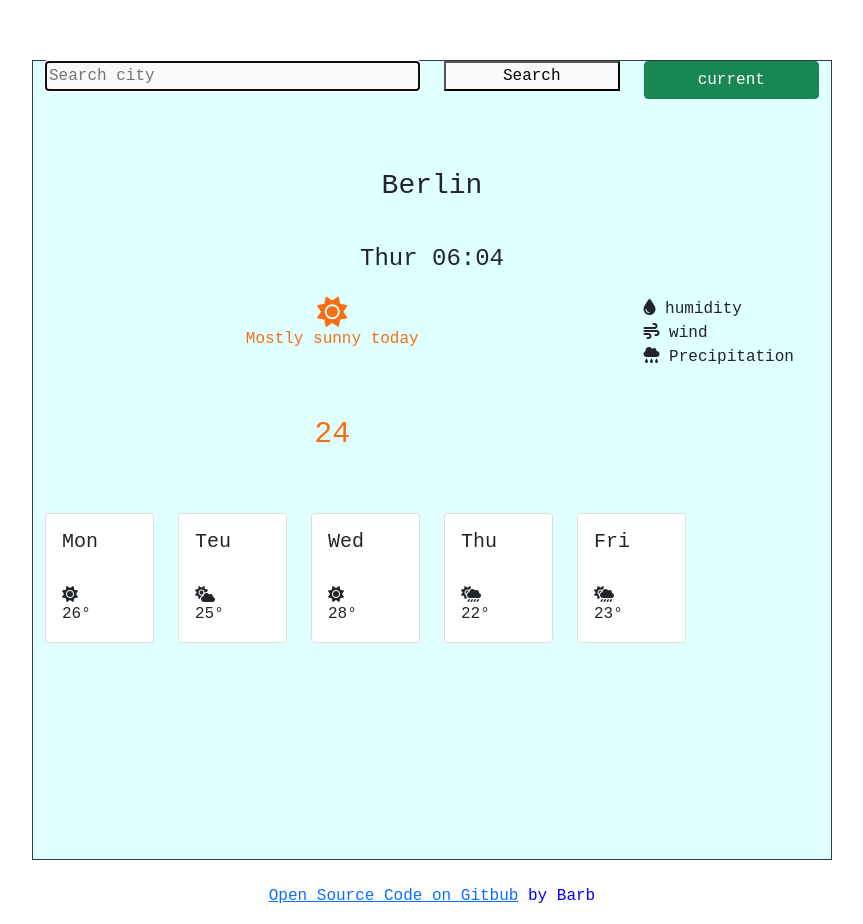
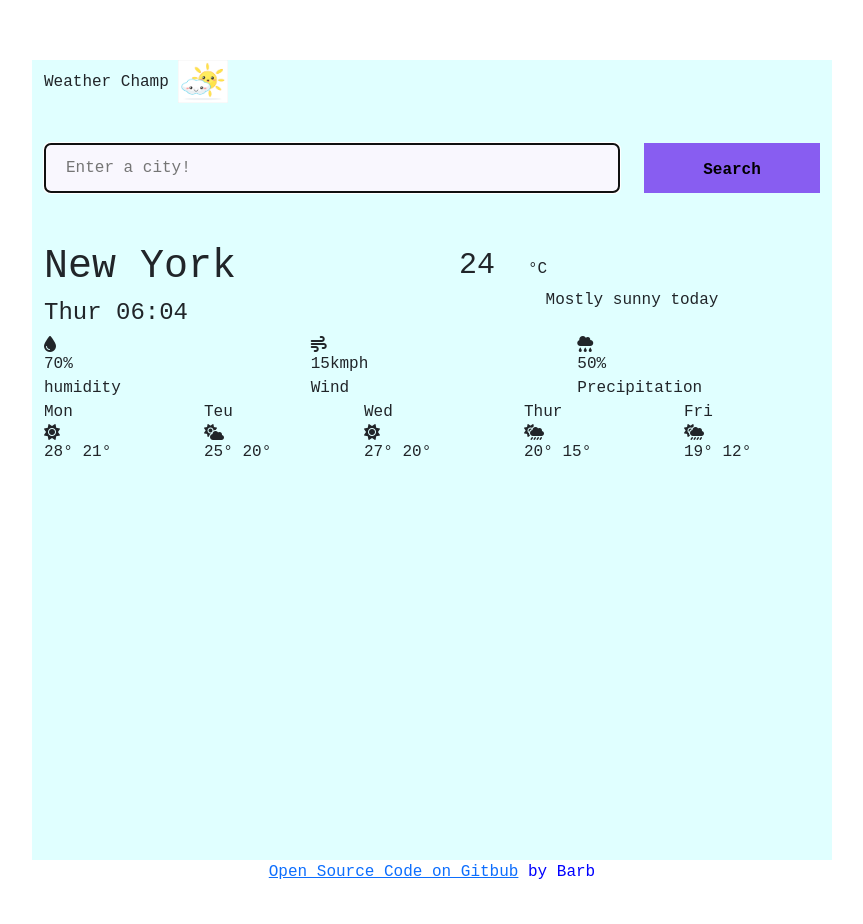
Before and after one commit to BarbMoraa/my-current-shecodes-project, a plain HTML site: page index.html in a window 1280 px wide. Shown: the whole page, without its empty margins (208-1071 px from the left). After the commit the page ends 884 px from the top, so only its background shows below. Drawn offline with nearby package versions, Linux system fonts and the light colour scheme; no server answers.

Commit message:
changed the structure of the app

```diff
--- a/index.html
+++ b/index.html
@@ -17,167 +17,183 @@
 
 </head>
 <body>
+
     <div class="container">
+      <div class="weather">
+        <P class="title">
+          Weather Champ
 
-      <form class = "searchForm" id = "search-form">
-        <div class = "row">
-          <div class = "col-6">
-            <input type="text" placeholder="Search city" autofocus ="on" autocomplete="off" id="city-input" class="type-city w-100">
+        <img src="weather-Pic.png" class="image" alt="weather-image">
+        </P>
+
+        <form class = "searchForm" id = "search-form">
+          <div class="row">
+            <div class="col-9">
+              <input type="text" placeholder="Enter a city!" autofocus ="on" autocomplete="off" id="city-input" class="type-city w-100">
+              </div>
+
+              <div class="col-3">
+                <input type="submit" value="Search" class= " search-button w-100">
+              </div>
+
+            </div>
+        </form>
+
+        <div class="weather-info">
+          <div class="row">
+            <div class="col-6">
+              <h1 id = "city">
+                New York
+              </h1>
+              <h4>
+                  <span
+                    class="dateToday"  id="date-today">
+        Thursday 17:58
+                  </span>
+                </h4>
+            </div>
+
+            <div class="col-6">
+              <span class="temperature" id="temperature">
+                24
+              </span>
+              <span class="units">
+                °C
+              </span>
+              <br>
+
+                <p class="city" id="description">
+                Mostly sunny today
+                </p>
+            </div>
+
+        </div>
+        </div>
+
+        <div class="weatherDeascription">
+          <div class="row">
+          <div class="col">
+            <div class="icon-description"></div>
+              <div class="humid-icon">
+            <i class="fas fa-tint" id="humid"></i>
+            </div>
+            <div class="value">
+              <span> 70%</span>
+            </div>
+            <div class="expression">
+
+          humidity
           </div>
-          <div class = "col-3">
-            <input type="submit" value="Search" class= " search-button w-100">
+          </div>
+
+
+          <div class="col">
+            <div class="icon-description"></div>
+              <div class="wind-icon">
+                <i class="fas fa-wind" id="wind"></i>
+            </div>
+            <div class="value">
+              <span> 15kmph</span>
+            </div>
+            <div class="expression">
+
+          Wind
+          </div>
+          </div>
+
+
+
+          <div class="col">
+            <div class="icon-description"> </div>
+              <div class="precip-icon">
+                <i class="fas fa-cloud-rain" id="Precipitation"></i>
+            </div>
+            <div class="value">
+              <span> 50%</span>
+            </div>
+            <div class="expression">
+
+          Precipitation
+          </div>
+          </div>
+          </div>
+          </div>
+
+          <div class="weatherForcast row">
+            <div class="col">
+              <div class="weatherForcastPreview">
+                <div class="forcastDay">  Mon </div>
+                <span class="mon-icon"> <i class="fas fa-sun"></i> </span>
+                <div class="forecast-temperature">
+                  <span class="max-temperature"> 28°</span>
+                  <span class="min-temperature">21°</span>
+                </div>
+
+              </div>
+            </div>
+
+            <div class="col">
+              <div class="weatherForcastPreview">
+                <div class="forcastDay">  Teu </div>
+                <span class="mon-icon"> <i class="fas fa-cloud-sun"></i> </span>
+                <div class="forecast-temperature">
+                  <span class="max-temperature"> 25°</span>
+                  <span class="min-temperature">20°</span>
+                </div>
+
+              </div>
+            </div>
+
+            <div class="col">
+              <div class="weatherForcastPreview">
+                <div class="forcastDay">  Wed </div>
+                <span class="mon-icon">  <i class="fas fa-sun"></i></span>
+                <div class="forecast-temperature">
+                  <span class="max-temperature"> 27°</span>
+                  <span class="min-temperature">20°</span>
+                </div>
+
+              </div>
+            </div>
+
+            <div class="col">
+              <div class="weatherForcastPreview">
+                <div class="forcastDay">  Thur </div>
+                <span class="mon-icon"> <i class="fas fa-cloud-sun-rain"></i> </span>
+                <div class="forecast-temperature">
+                  <span class="max-temperature"> 20°</span>
+                  <span class="min-temperature">15°</span>
+                </div>
+
+              </div>
+            </div>
+
+            <div class="col">
+              <div class="weatherForcastPreview">
+                <div class="forcastDay">  Fri </div>
+                <span class="mon-icon"> <i class="fas fa-cloud-sun-rain"></i> </span>
+                <div class="forecast-temperature">
+                  <span class="max-temperature"> 19°</span>
+                  <span class="min-temperature">12°</span>
+                </div>
+
+              </div>
+            </div>
+
 
           </div>
-          <div class="col-3" class= "w-100">
 
-            <button class= "btn btn-success w-100" id="current-location-button">
-              current
-            </button>
-          </div>
 
         </div>
 
-
-      </form>
+      </div>
 
 
 
-        <br/>
-        <h3 id = "city">
-            Berlin
-        </h3>
-        <br/>
-
-        <h4 class="dateToday"  id="date-today">
-          Thursday 17:58
-        </h4>
-        <br/>
-
-        <div class="row">
-            <div class="col-sm-9">
-
-              <span class="third-id">
-                <i class="fas fa-sun"></i>
-
-                <br/>
-
-              <span>
-            <p class="city" id="description">
-
-            Mostly sunny today
-            </p>
-            </span>
-
-
-
-
-        <br/>
-
-        <span class="temperature" id="temperature">
-          24
-          <span>
-
-
-             </span>
-
-
-            </p>
-            </div>
-
-        <div class="col-sm-3">
-            <p>
-            <i class="fas fa-tint" id="humid"></i>
-            humidity
-            <br/>
-            <i class="fas fa-wind" id="wind"></i>
-            wind
-            <br/>
-            <i class="fas fa-cloud-rain"></i>
-            Precipitation
-        </p>
-       </div>
-        </div>
-
-
-        </p>
-        <br/>
-
-        <div class="row">
-            <div class="col-sm-2">
-                <div class="card" >
-                    <div class="card-body">
-                    <h5 class="card-title">Mon</h5>
-                    <br/>
-                    <i class="fas fa-sun"></i>
-                    <br/>
-                    <p class="card-text">26°</p>
-                    </div>
-                </div>
-                </div>
-
-
-             <div class="col-sm-2">
-              <div class="card">
-                <div class="card-body">
-                  <h5 class="card-title">Teu</h5>
-                  <br/>
-                  <i class="fas fa-cloud-sun"></i>
-                  <br/>
-                  <p class="card-text">25°</p>
-                  </div>
-                </div>
-             </div>
-
-            <div class="col-sm-2">
-              <div class="card" >
-                <div class="card-body">
-                  <h5 class="card-title">Wed</h5>
-                  <br/>
-                  <i class="fas fa-sun"></i>
-                  <br/>
-                  <p class="card-text">28° </p>
-                  </div>
-                </div>
-            </div>
-
-
-                  <div class="col-sm-2">
-              <div class="card" >
-                <div class="card-body">
-                  <h5 class="card-title">Thu</h5>
-                  <br/>
-                  <i class="fas fa-cloud-sun-rain"></i>
-                  <br/>
-                  <p class="card-text">22°</p>
-                </div>
-              </div>
-              </div>
-
-
-             <div class="col-sm-2">
-              <div class="card" >
-                <div class="card-body">
-                  <h5 class="card-title">Fri</h5>
-                  <br/>
-                  <i class="fas fa-cloud-sun-rain"></i>
-                  <br/>
-                  <p class="card-text">23°</p>
-                </div>
-              </div>
-              </div>
-              </div>
-            </div>
-
-            <br/>
-            <p class= "owner">
+    <footer class= "owner">
                 <a href="https://github.com/BarbMoraa/my-current-shecodes-project"> Open Source Code on Gitbub</a> by Barb
 
-
-</p>
-
-
-
-    </div>
+            </footer>
 
    <script src="javascript.js"></script>
 </body>
--- a/javascript.JS
+++ b/javascript.JS
@@ -1,5 +1,5 @@
 let now= new Date();
-let h4= document.querySelector("h4");
+let h4= document.querySelector("#date-today");
 let date= now.getDate();
 let hours = now.getHours();
 if( hours< 10){
@@ -21,7 +21,7 @@ function displayWeatherCondition(response) {
 
 
   document.querySelector("#city").innerHTML=response.data.name;
-  document.querySelector("#temperature").innerHTML= Math.round(response.data.main.temp);
+  document.querySelector("#temperature").innerHTML= Math.round(response.data.main.temp) ;
   document.querySelector("#humid").innerHTML=response.data.main.humidity;
   document.querySelector("#wind").innerHTML= Math.round(response.data.wind.speed);
   document.querySelector("#description").innerHTML= response.data.weather[0].main;
--- a/styles.css
+++ b/styles.css
@@ -1,18 +1,60 @@
 .container{
-    border: 1px solid #343a40;
     margin-top: 60px;
     max-width: 800px;
     height: 800px;
     font-family: 'Courier New', Courier, monospace;
 
-    background-color: #e0ffff;
+    background: #e0ffff;
 
 
 }
 
-input{
-    background-color: #f8f9fa;
+.image{
+    width: 50px;
 }
+ form{
+margin-top: 40px;
+padding-bottom: 30px;
+
+}
+.type-city{
+    background: #f9f7fe;
+    padding: 15px 20px;
+    display: inline-block;
+    border-radius: 6px;
+    color: rgba(39,33,66,.4);
+    font-size: 16px;
+    height: 50px;
+    line-height: 20px;
+
+
+}
+.weather-info{
+    margin-top: 20px;
+    display: block;
+
+}
+.search-button{
+    background: #885df1;
+    font-weight: 700;
+    font-size: 16px;
+    padding: 15px 0;
+    border: none;
+    height: 50px;
+}
+
+
+
+.temperature{
+    padding-top: 0px;
+    position: relative;
+    width: 100%;
+    padding-right: 15px;
+    padding-left: 15px;
+    font-size: 60px;
+}
+
+
     .second-id{
         text-align: right;
         margin-right: 0;
@@ -35,6 +77,8 @@ input{
  .city{
      text-align: center;
      font-size: 16px;
+     margin: 0 auto;
+     padding: 0px;
 
  }
  .first{
@@ -71,3 +115,14 @@ border:30px;
     font-size: 30px;
     padding-top: -30px;
 }
+.container-fluid{
+    display: inline-block;
+    border: 1px solid gray;
+}
+.unit{
+    position: relative;
+    line-height: 1;
+    top: -34px;
+    font-size: 24px;
+    font-weight: 400;
+}
```
Also changed, not shown: weather-Pic.png (added).
